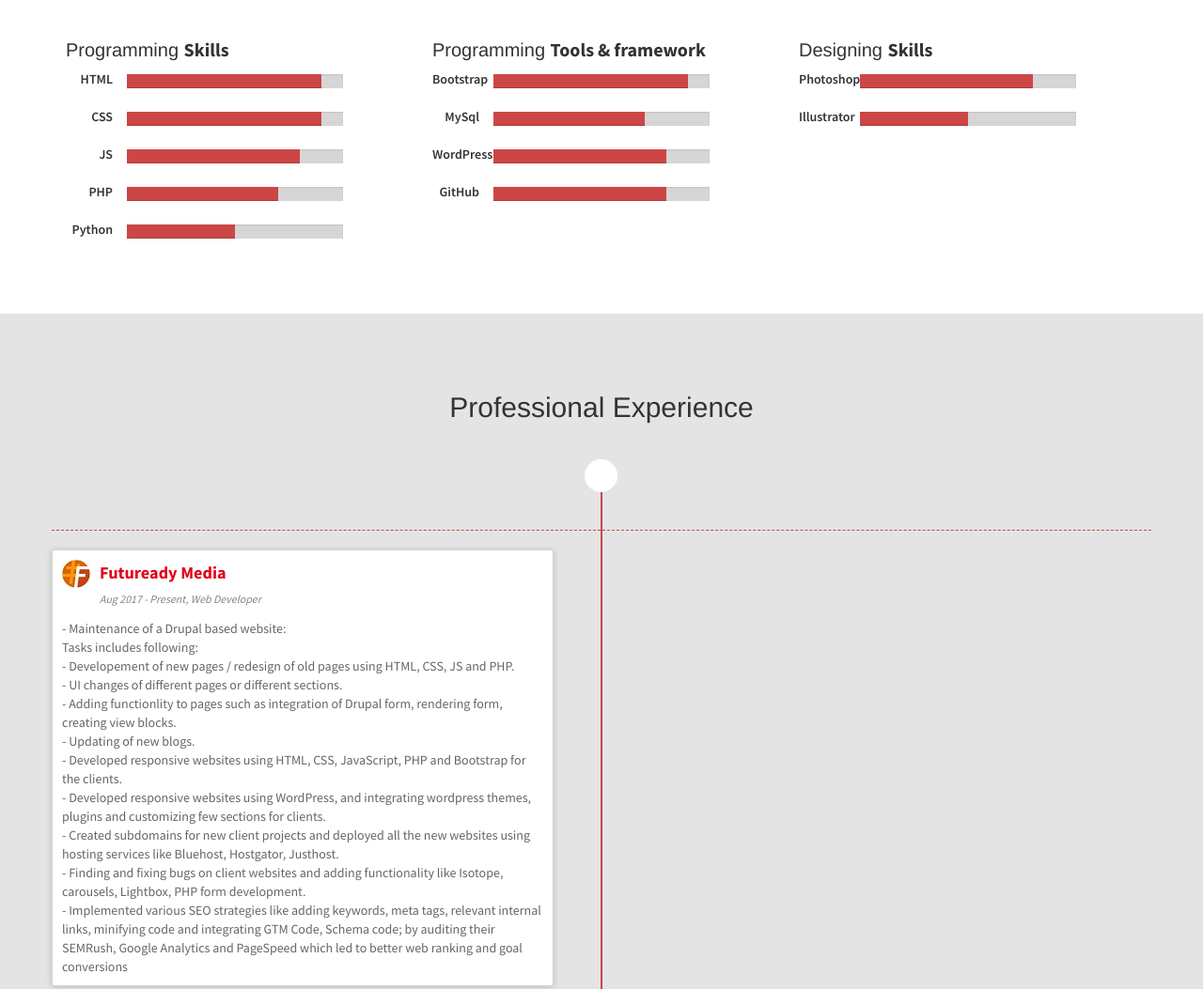
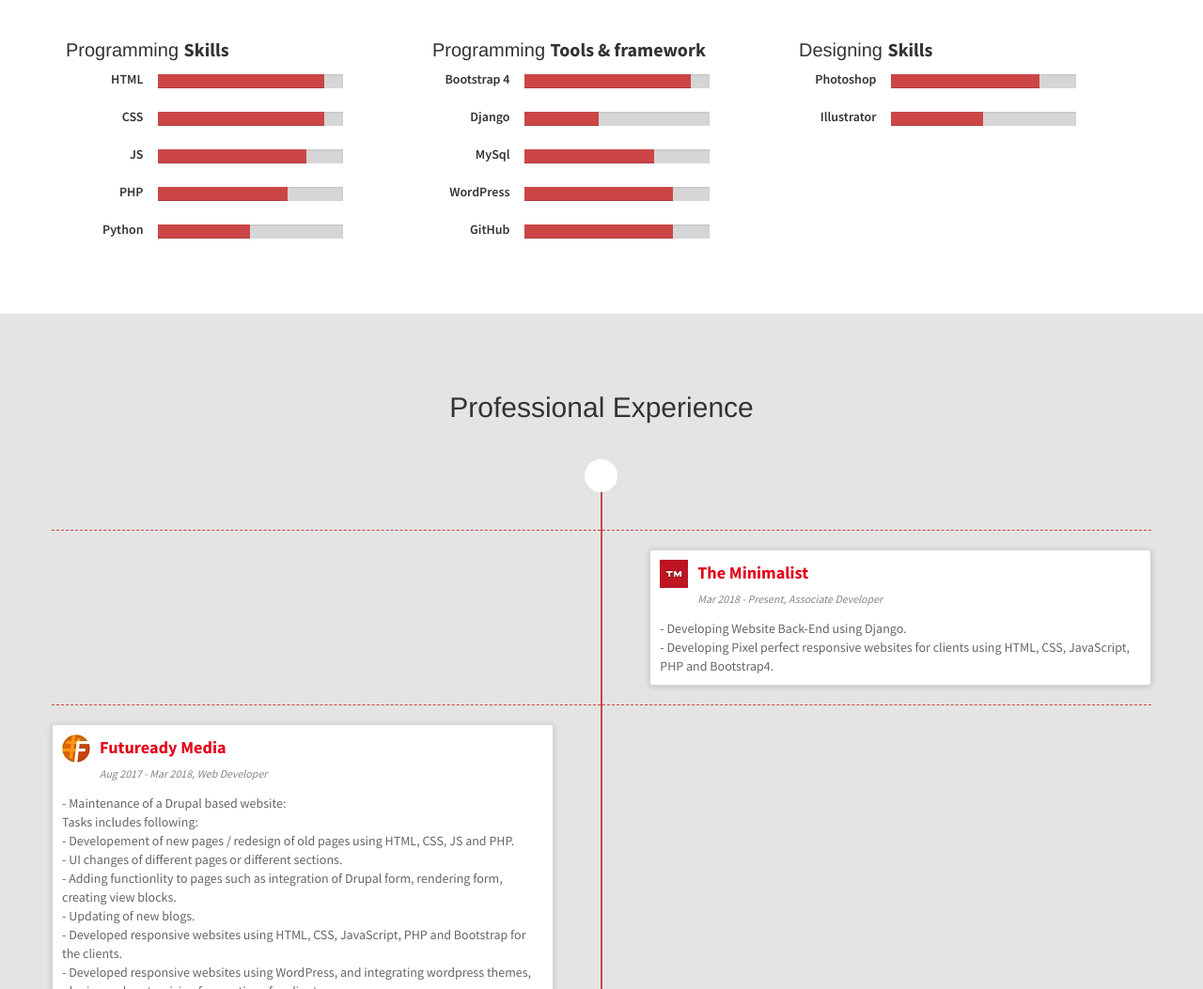
Before and after one commit to prthshukal/parthshukla.github.io, a plain HTML site: page index.html in a window 1280 px wide. Shown: the part 782-1835 px from the top of the page at 94% size. Drawn offline with Linux system fonts and the light colour scheme.

Commit message:
TM added

```diff
--- a/index.html
+++ b/index.html
@@ -39,7 +39,6 @@
                         <li><a href="#skills" class="scroll-link">Skills</a></li>
                         <li><a href="#experience" class="scroll-link">Experience</a></li>
                         <li><a href="#education" class="scroll-link">Education</a></li>
-                        <!-- <li><a href="#projects" class="scroll-link">Projects</a></li> -->
                         <li><a href="Parth_Shukla_Resume.pdf" class="scroll-link">CV</a></li>
                         <li><a href="#contact" class="scroll-link">Contact</a></li>
                     </ul>
@@ -68,7 +67,7 @@
                 </div>
                 <div class="col-md-8">
                         <h1>Namaste!</h1>
-                        <h3 align="justify">I am presently working as a web developer in Mumbai India. I have more than 2 years of experience. Previously, I was working at MAD Infotech as a web developer.</h3>
+                        <h3 align="justify">I am presently working as a web developer in Mumbai India. I have more than 2.5 years of experience. Previously, I was working at Futuready Media as a web developer.</h3>
 
                         <h3 align="justify">I have worked on many web development projects which includes static and dynamic websites, I have a strong experience in Bootstrap, Wordpress, PHP.</h3>
 
@@ -93,8 +92,8 @@
                     <h3>Programming <strong>Skills</strong></h3>
 
                     <div class="row">
-                        <div class="col-md-2 skilltitle">HTML</div>
-                        <div class="col-md-8">
+                        <div class="col-md-3 skilltitle">HTML</div>
+                        <div class="col-md-7">
                             <div class="progress">
                                 <div class="progress-bar" role="progressbar" aria-valuenow="90" aria-valuemin="0" aria-valuemax="100" style="width: 90%;">
                                     <span class="sr-only">90% Complete</span>
@@ -103,8 +102,8 @@
                         </div>
                     </div>
                     <div class="row">
-                        <div class="col-md-2 skilltitle">CSS</div>
-                        <div class="col-md-8">
+                        <div class="col-md-3 skilltitle">CSS</div>
+                        <div class="col-md-7">
                             <div class="progress">
                                 <div class="progress-bar" role="progressbar" aria-valuenow="90" aria-valuemin="0" aria-valuemax="100" style="width: 90%;">
                                     <span class="sr-only">90% Complete</span>
@@ -113,8 +112,8 @@
                         </div>
                     </div>
                     <div class="row">
-                        <div class="col-md-2 skilltitle">JS</div>
-                        <div class="col-md-8">
+                        <div class="col-md-3 skilltitle">JS</div>
+                        <div class="col-md-7">
                             <div class="progress">
                                 <div class="progress-bar" role="progressbar" aria-valuenow="80" aria-valuemin="0" aria-valuemax="100" style="width: 80%;">
                                     <span class="sr-only">80% Complete</span>
@@ -123,8 +122,8 @@
                         </div>
                     </div>
                     <div class="row">
-                        <div class="col-md-2 skilltitle">PHP</div>
-                        <div class="col-md-8">
+                        <div class="col-md-3 skilltitle">PHP</div>
+                        <div class="col-md-7">
                             <div class="progress">
                                 <div class="progress-bar" role="progressbar" aria-valuenow="90" aria-valuemin="0" aria-valuemax="100" style="width: 70%;">
                                     <span class="sr-only">70% Complete</span>
@@ -133,8 +132,8 @@
                         </div>
                     </div>
                     <div class="row">
-                        <div class="col-md-2 skilltitle">Python</div>
-                        <div class="col-md-8">
+                        <div class="col-md-3 skilltitle">Python</div>
+                        <div class="col-md-7">
                             <div class="progress">
                                 <div class="progress-bar" role="progressbar" aria-valuenow="90" aria-valuemin="0" aria-valuemax="100" style="width: 50%;">
                                     <span class="sr-only">50% Complete</span>
@@ -147,8 +146,8 @@
                     <h3>Programming <strong>Tools & framework</strong></h3>
 
                     <div class="row">
-                        <div class="col-md-2 skilltitle">Bootstrap</div>
-                        <div class="col-md-8">
+                        <div class="col-md-3 skilltitle">Bootstrap 4</div>
+                        <div class="col-md-7">
                             <div class="progress">
                                 <div class="progress-bar" role="progressbar" aria-valuenow="90" aria-valuemin="0" aria-valuemax="100" style="width: 90%;">
                                     <span class="sr-only">90% Complete</span>
@@ -157,8 +156,18 @@
                         </div>
                     </div>
                     <div class="row">
-                        <div class="col-md-2 skilltitle">MySql</div>
-                        <div class="col-md-8">
+                        <div class="col-md-3 skilltitle">Django</div>
+                        <div class="col-md-7">
+                            <div class="progress">
+                                <div class="progress-bar" role="progressbar" aria-valuenow="80" aria-valuemin="0" aria-valuemax="100" style="width: 40%;">
+                                    <span class="sr-only">40% Complete</span>
+                                </div>
+                            </div>
+                        </div>
+                    </div>
+                    <div class="row">
+                        <div class="col-md-3 skilltitle">MySql</div>
+                        <div class="col-md-7">
                             <div class="progress">
                                 <div class="progress-bar" role="progressbar" aria-valuenow="80" aria-valuemin="0" aria-valuemax="100" style="width: 70%;">
                                     <span class="sr-only">70% Complete</span>
@@ -167,8 +176,8 @@
                         </div>
                     </div>
                     <div class="row">
-                        <div class="col-md-2 skilltitle">WordPress</div>
-                        <div class="col-md-8">
+                        <div class="col-md-3 skilltitle">WordPress</div>
+                        <div class="col-md-7">
                             <div class="progress">
                                 <div class="progress-bar" role="progressbar" aria-valuenow="80" aria-valuemin="0" aria-valuemax="100" style="width: 80%;">
                                     <span class="sr-only">80% Complete</span>
@@ -177,8 +186,8 @@
                         </div>
                     </div>
                     <div class="row">
-                        <div class="col-md-2 skilltitle">GitHub</div>
-                        <div class="col-md-8">
+                        <div class="col-md-3 skilltitle">GitHub</div>
+                        <div class="col-md-7">
                             <div class="progress">
                                 <div class="progress-bar" role="progressbar" aria-valuenow="75" aria-valuemin="0" aria-valuemax="100" style="width: 80%;">
                                     <span class="sr-only">80% Complete</span>
@@ -191,8 +200,8 @@
                     <h3>Designing <strong>Skills</strong></h3>
 
                     <div class="row">
-                        <div class="col-md-2 skilltitle">Photoshop</div>
-                        <div class="col-md-8">
+                        <div class="col-md-3 skilltitle">Photoshop</div>
+                        <div class="col-md-7">
                             <div class="progress">
                                 <div class="progress-bar" role="progressbar" aria-valuenow="90" aria-valuemin="0" aria-valuemax="100" style="width: 80%;">
                                     <span class="sr-only">80% Complete</span>
@@ -201,8 +210,8 @@
                         </div>
                     </div>
                     <div class="row">
-                        <div class="col-md-2 skilltitle">Illustrator</div>
-                        <div class="col-md-8">
+                        <div class="col-md-3 skilltitle">Illustrator</div>
+                        <div class="col-md-7">
                             <div class="progress">
                                 <div class="progress-bar" role="progressbar" aria-valuenow="80" aria-valuemin="0" aria-valuemax="100" style="width: 50%;">
                                     <span class="sr-only">50% Complete</span>
@@ -227,6 +236,31 @@
         </div>
 
     </div>
+
+    <div class="row timeline-movement">
+
+        <div class="col-sm-6  timeline-item">
+
+        </div>
+
+        <div class="col-sm-6  timeline-item">
+            <div class="row">
+                <div class="col-sm-offset-1 col-sm-11">
+                    <div class="timeline-panel debits">
+                        <ul class="timeline-panel-ul">
+                            <li><span class="importo"><img class="proexp-pad" src="images/tm.jpg"><b>The Minimalist</b></span></li>
+                            <li><p><small class="causale proexp-pad-left-time"><i> Mar 2018 - Present, Associate Developer</i></small></p> </li>
+                            <li><span class="causale">- Developing Website Back-End using Django.</span> </li>
+                            <li><span class="causale">- Developing Pixel perfect responsive websites for clients using HTML, CSS, JavaScript, PHP and Bootstrap4.</span> </li>
+
+
+                        </ul>
+                    </div>
+
+                </div>
+            </div>
+        </div>
+    </div>
     <div class="row timeline-movement">
 
         <div class="col-sm-6  timeline-item">
@@ -235,7 +269,7 @@
                     <div class="timeline-panel debits">
                         <ul class="timeline-panel-ul">
                             <li><span class="importo"><img class="proexp-pad" src="images/futuready.jpg"><b>Futuready Media</b></span></li>
-                            <li><p><small class="causale proexp-pad-left-time"><i> Aug 2017 - Present, Web Developer</i></small></p> </li>
+                            <li><p><small class="causale proexp-pad-left-time"><i> Aug 2017 - Mar 2018, Web Developer</i></small></p> </li>
                             <li><span class="causale">- Maintenance of a Drupal based website:</span> </li>
                             <li><span class="causale">Tasks includes following:</span> </li>
                             <li><span class="causale">- Developement of new pages / redesign of old pages using HTML, CSS, JS and PHP.</span> </li>
```
Also changed, not shown: images/tm.jpg (added), 1 other file.
